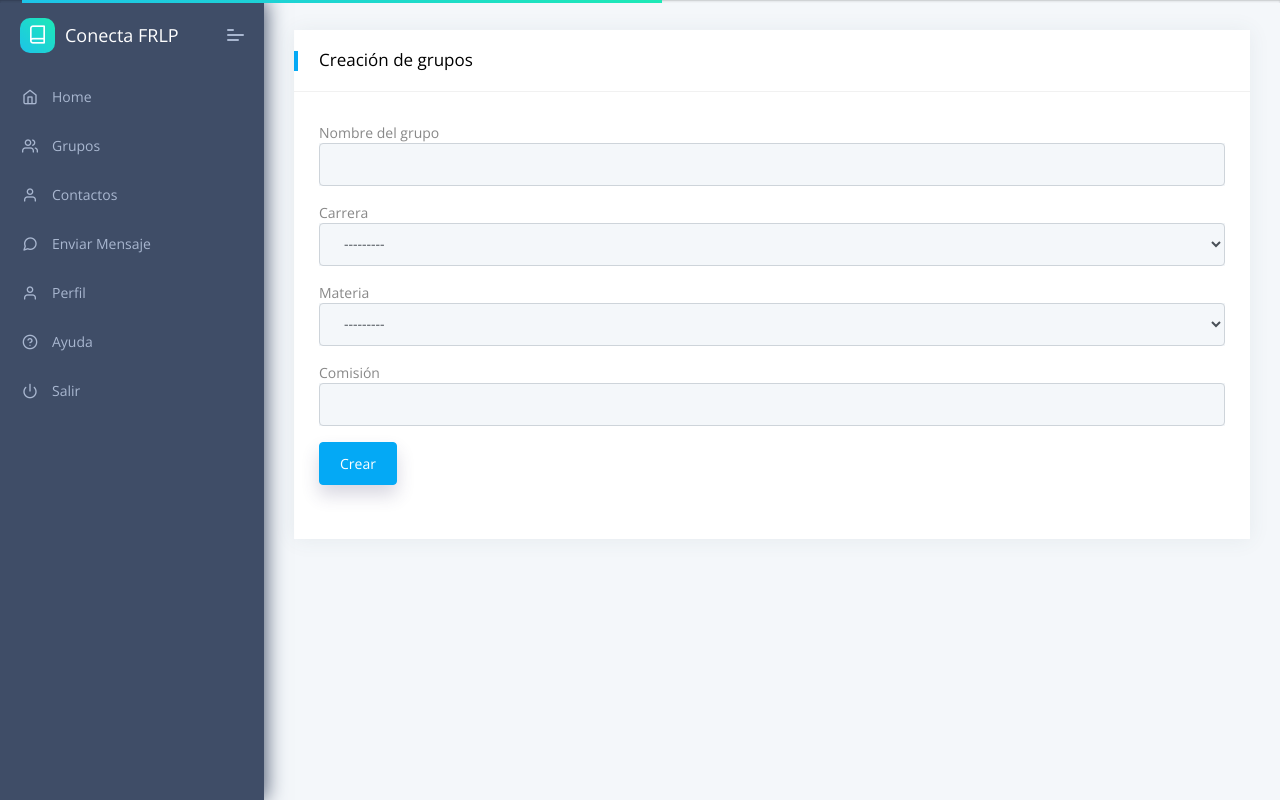
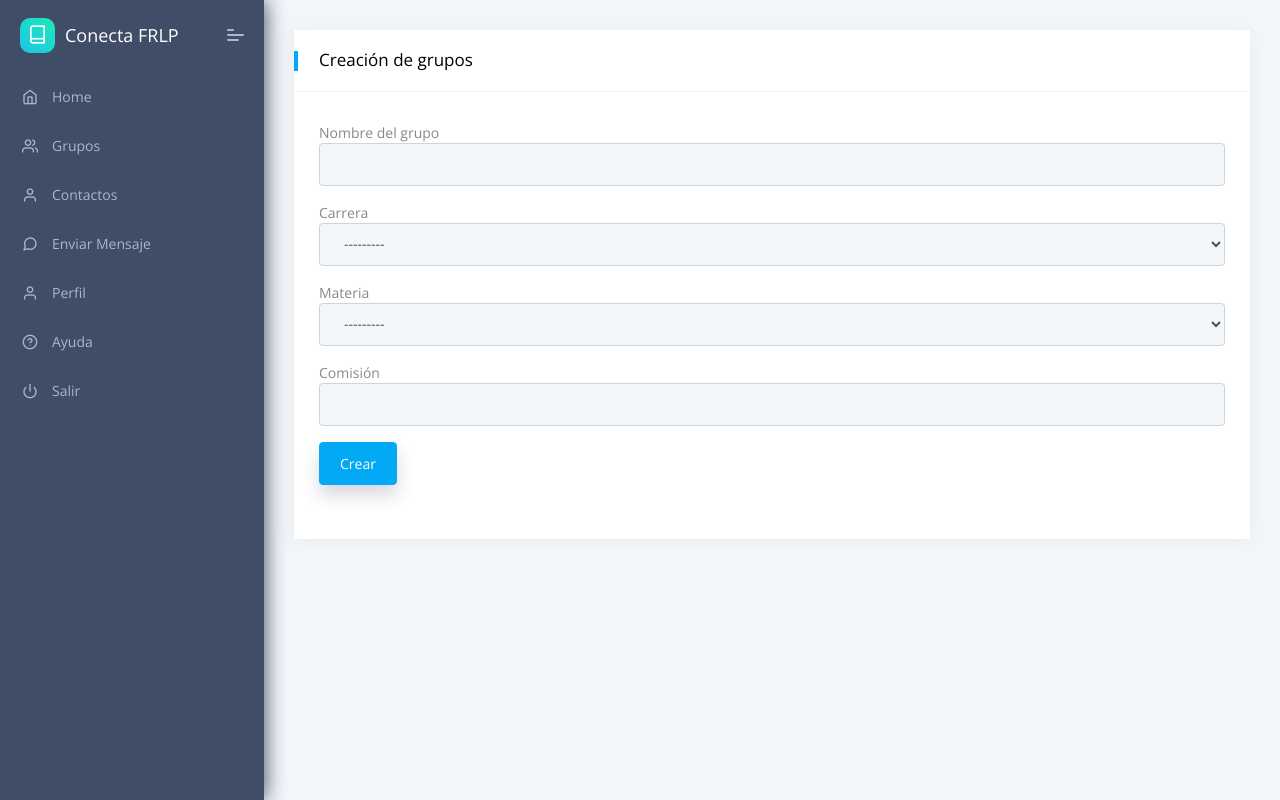
Before and after one commit to diegomeretta/conectafrlp, a Django app: page /nuevogrupo in a window 1280 px wide. Run offline with Django 3.2, Linux system fonts and the light colour scheme; the visitor is signed in with stand-in values (Sample User, id 1); data comes from the database, SQL or seed files in the repository; parts of the project's set-up code (start-up, migrations or seed data) failed here and were passed over; some libraries are stand-ins or nearby versions.

Commit message:
feature: delete loader from base html

```diff
--- a/core/templates/layouts/base.html
+++ b/core/templates/layouts/base.html
@@ -41,14 +41,6 @@
 </head>
 
 <body>
-
-    <!-- [ Pre-loader ] start -->
-    <div class="loader-bg">
-        <div class="loader-track">
-            <div class="loader-fill"></div>
-        </div>
-    </div>
-
     {% include 'includes/navigation-menu.html' %}
 
     <div class="pcoded-main-container">
```
